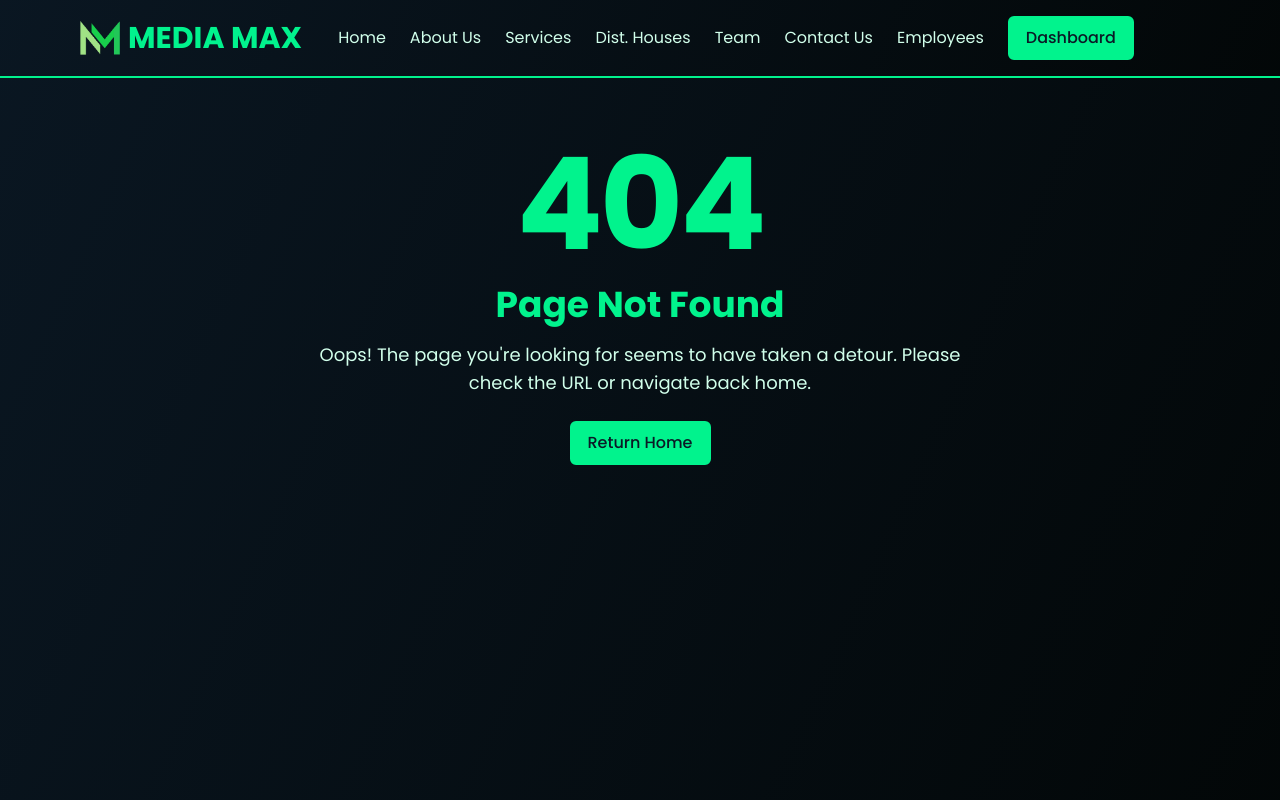
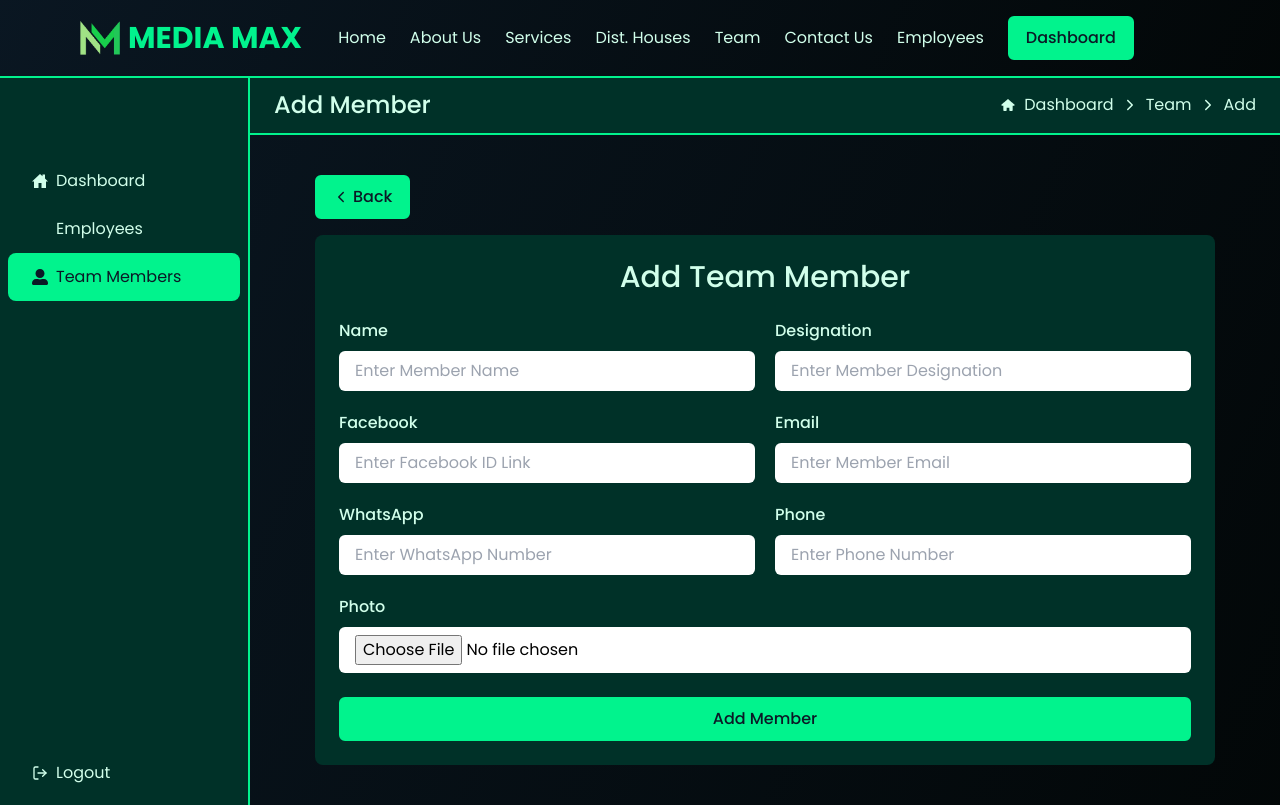
Before and after one commit to Ashik-Himel/media-max-client, a React (Vite) app: page /dashboard/team/add in a window 1280 px wide. Built offline with nearby package versions, Linux system fonts and the light colour scheme; no server answers; sample sign-in values are in the browser's storage; some icons are missing; a web font is replaced by a local one.

Commit message:
team add delete functionality added

```diff
--- a/src/hooks/useAxios.js
+++ b/src/hooks/useAxios.js
@@ -1,5 +1,5 @@
 import axios from "axios";
 
 export const axiosInstance = axios.create({
-  baseURL: 'https://media-max-server.vercel.app'
+  baseURL: 'https://server.mediamax.com.bd'
 })
--- a/src/pages/dashboard/ChairmanUpdate.jsx
+++ b/src/pages/dashboard/ChairmanUpdate.jsx
@@ -77,7 +77,7 @@ const ChairmanUpdate = () => {
             if (res.data?.modifiedCount > 0) {
               Swal.fire({
                 title: "Updated!",
-                text: "Employee updated!",
+                text: "Chairman details updated!",
                 icon: "success"
               });
               refetch();
--- a/src/pages/dashboard/DashboardTeam.jsx
+++ b/src/pages/dashboard/DashboardTeam.jsx
@@ -1,8 +1,10 @@
 import { useQuery } from "@tanstack/react-query";
 import { Helmet } from "react-helmet-async";
 import { FaEye, FaPen } from "react-icons/fa";
-import { useNavigate } from "react-router-dom";
+import { Link, useNavigate } from "react-router-dom";
 import { axiosInstance } from "../../hooks/useAxios";
+import { MdDelete } from "react-icons/md";
+import Swal from "sweetalert2";
 
 const DashboardTeam = () => {
   const navigate = useNavigate();
@@ -13,13 +15,44 @@ const DashboardTeam = () => {
       return res.data;
     }
   })
-  const {data: team = [], isLoading: isLoading2} = useQuery({
+  const {data: team = [], isLoading: isLoading2, refetch} = useQuery({
     queryKey: ["team"],
     queryFn: async() => {
       const res = await axiosInstance('/team');
       return res.data;
     }
   })
+
+  const handleDelete = id => {
+    Swal.fire({
+      title: "Delete Team Member?",
+      text: "Are you sure to delete this team member?",
+      icon: "warning",
+      showCancelButton: true,
+      confirmButtonColor: "#01f38d",
+      cancelButtonColor: "#d33",
+      confirmButtonText: "Yes, Delete!"
+    }).then((result) => {
+      if (result.isConfirmed) {
+        axiosInstance.delete(`/team/${id}`)
+          .then(() => {
+            refetch();
+            Swal.fire({
+              title: "Deleted!",
+              text: "Successfully deleted!",
+              icon: "success"
+            });
+          })
+          .catch(err => {
+            Swal.fire({
+              title: "Error!",
+              text: err.message,
+              icon: "error"
+            });
+          })
+      }
+    });
+  }
 
   return (
     <div>
@@ -29,6 +62,11 @@ const DashboardTeam = () => {
 
       <section className="my-10">
         <h2 className="text-title-color text-center text-[2rem] font-semibold leading-tight mb-6"><span className="text-primary">Team</span> Members</h2>
+        <div className="mx-6">
+          <div className="max-w-[900px] mx-auto mb-4">
+            <Link to='/dashboard/team/add' className="btn btn-primary">Add Team Member</Link>
+          </div>
+        </div>
 
         <div className="overflow-auto mx-6">
             <table className="border [&_td]:border [&_tr>*]:px-4 [&_tr>*]:py-2 [&_tbody_tr]:bg-white [&_tbody_tr]:bg-opacity-10 w-full min-w-[600px] max-w-[900px] mx-auto text-center">
@@ -49,7 +87,7 @@ const DashboardTeam = () => {
                       <img className="w-10 h-10 mx-auto" src={chairman?.photo} alt="Employee's Photo" />
                     </td>
                     <td>
-                      <div className="flex justify-center items-center gap-4">
+                      <div className="flex justify-evenly items-center gap-4">
                         <FaEye className="text-[22px] cursor-pointer text-primary" onClick={() => {
                           navigate('/chairman');
                         }} />
@@ -75,6 +113,7 @@ const DashboardTeam = () => {
                         <FaPen className="cursor-pointer" onClick={() => {
                           navigate(`/dashboard/team/update/${team?._id}`);
                         }} />
+                        <MdDelete className="text-[20px] cursor-pointer text-red-500" onClick={() => handleDelete(team?._id)} />
                       </div>
                     </td>
                   </tr>)
--- /dev/null
+++ b/src/pages/dashboard/TeamMemberAdd.jsx
@@ -0,0 +1,119 @@
+import { Helmet } from "react-helmet-async";
+import { IoIosArrowBack } from "react-icons/io";
+import { useNavigate } from "react-router-dom";
+import Swal from "sweetalert2";
+import { axiosInstance } from "../../hooks/useAxios";
+import axios from "axios";
+
+const TeamMemberAdd = () => {
+  const navigate = useNavigate();
+
+  const handleSubmit = e => {
+    e.preventDefault();
+
+    const form = e.target;
+    const name = form.name.value;
+    const designation = form.designation.value;
+    const facebook = form.facebook.value;
+    const email = form.email.value;
+    const whatsapp = form.whatsapp.value;
+    const phone = form.phone.value;
+    const img = form.photo?.files[0];
+
+    const formData = new FormData();
+    formData.append('image', img);
+
+    axios.post("https://api.imgbb.com/1/upload?key=efa03ba056d9d97f206451a43a8692bc", formData, {
+      headers: {
+        'Content-Type': 'multipart/form-data'
+      }
+    })
+      .then(res => {
+        if (res.data.success) {
+          const member = {name, photo: res.data.data.display_url, designation, contact: {
+            facebook, email, whatsapp, phone
+          }}
+
+          axiosInstance.post(`/team`, member)
+            .then(res => {
+              if (res.data?.insertedId) {
+                Swal.fire({
+                  title: "Added!",
+                  text: "Team member added!",
+                  icon: "success"
+                });
+              }
+            })
+            .catch(err => {
+              Swal.fire({
+                title: "Error!",
+                text: err.message,
+                icon: "error"
+              });
+            })
+        }
+      })
+      .catch(err => console.log(err))
+  }
+
+  return (
+    <div>
+      <Helmet>
+        <title>Add Member - Media Max</title>
+      </Helmet>
+
+      <section className="px-6 py-10">
+        <div className="mb-4 w-full max-w-[900px] mx-auto">
+          <div className="btn btn-primary inline-flex items-center gap-1 cursor-pointer" onClick={() => navigate(-1)}>
+            <IoIosArrowBack />
+            <span>Back</span>
+          </div>
+        </div>
+
+        <form className="bg-secondary [&_input]:text-black p-6 rounded-lg max-w-[900px] mx-auto" onSubmit={handleSubmit}>
+          <h2 className="text-3xl font-medium text-center mb-6">Add Team Member</h2>
+          <div className="w-full flex flex-col sm:flex-row justify-center items-center gap-5 [&>*]:flex-1 mb-5">
+            <div className="w-full">
+              <label htmlFor="name" className="block font-medium mb-2">Name</label>
+              <input className="w-full px-4 py-2 rounded-md" type="text" name="name" id="name" placeholder="Enter Member Name" required />
+            </div>
+            <div className="w-full">
+              <label htmlFor="designation"  className="block font-medium mb-2">Designation</label>
+              <input className="w-full px-4 py-2 rounded-md" type="text" name="designation" id="designation" placeholder="Enter Member Designation" required />
+            </div>
+          </div>
+
+          <div className="w-full flex flex-col sm:flex-row justify-center items-center gap-5 [&>*]:flex-1 mb-5">
+            <div className="w-full">
+              <label htmlFor="facebook" className="block font-medium mb-2">Facebook</label>
+              <input className="w-full px-4 py-2 rounded-md" type="url" name="facebook" id="facebook" placeholder="Enter Facebook ID Link" required />
+            </div>
+            <div className="w-full">
+              <label htmlFor="email"  className="block font-medium mb-2">Email</label>
+              <input className="w-full px-4 py-2 rounded-md" type="email" name="email" id="email" placeholder="Enter Member Email" required />
+            </div>
+          </div>
+
+          <div className="w-full flex flex-col sm:flex-row justify-center items-center gap-5 [&>*]:flex-1 mb-5">
+            <div className="w-full">
+              <label htmlFor="whatsapp" className="block font-medium mb-2">WhatsApp</label>
+              <input className="w-full px-4 py-2 rounded-md" type="tel" name="whatsapp" id="whatsapp" placeholder="Enter WhatsApp Number" required />
+            </div>
+            <div className="w-full">
+              <label htmlFor="phone"  className="block font-medium mb-2">Phone</label>
+              <input className="w-full px-4 py-2 rounded-md" type="tel" name="phone" id="phone" placeholder="Enter Phone Number" required />
+            </div>
+          </div>
+
+          <div className="w-full">
+            <label htmlFor="photo" className="block font-medium mb-2">Photo</label>
+            <input className="w-full px-4 py-2 rounded-md bg-white" type="file" name="photo" id="photo" accept="image/*" />
+          </div>
+          <button type="submit" className="btn btn-primary w-full mt-6">Add Member</button>
+        </form>
+      </section>
+    </div>
+  );
+};
+
+export default TeamMemberAdd;
```
Also changed, not shown: src/router/Router.jsx (+9 -4 lines), 5 other files (tests, documents, lock files or other folders).
